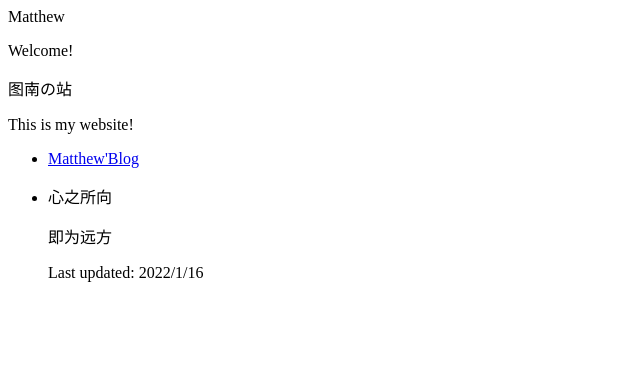
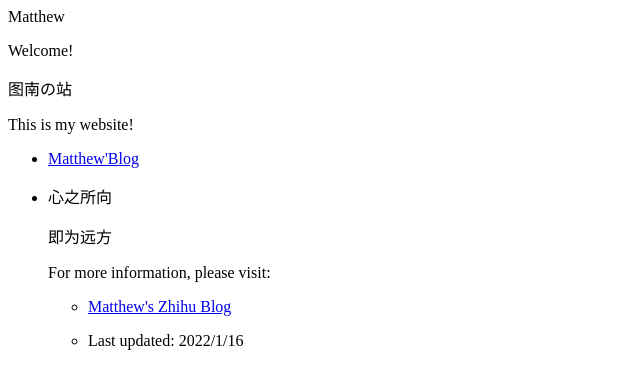
Before and after one commit to drtunanjiang/drtunanjiang.github.io, a plain HTML site: page index.html in a window 1280 px wide. Shown: the whole page, without its empty margins (0-640 px from the left). Drawn offline with Linux system fonts and the light colour scheme.

Commit message:
Update index.html

```diff
--- a/index.html
+++ b/index.html
@@ -16,5 +16,8 @@
 <p>                                                               即为远方
 
 
+<p>For more information, please visit:
+<ul>
+   <li><a href="https://www.zhihu.com/people/84cb03f5a14d662cb0f72de61ab7d38f">Matthew's Zhihu Blog</a><li>
 <p>Last updated:
                 2022/1/16
```
